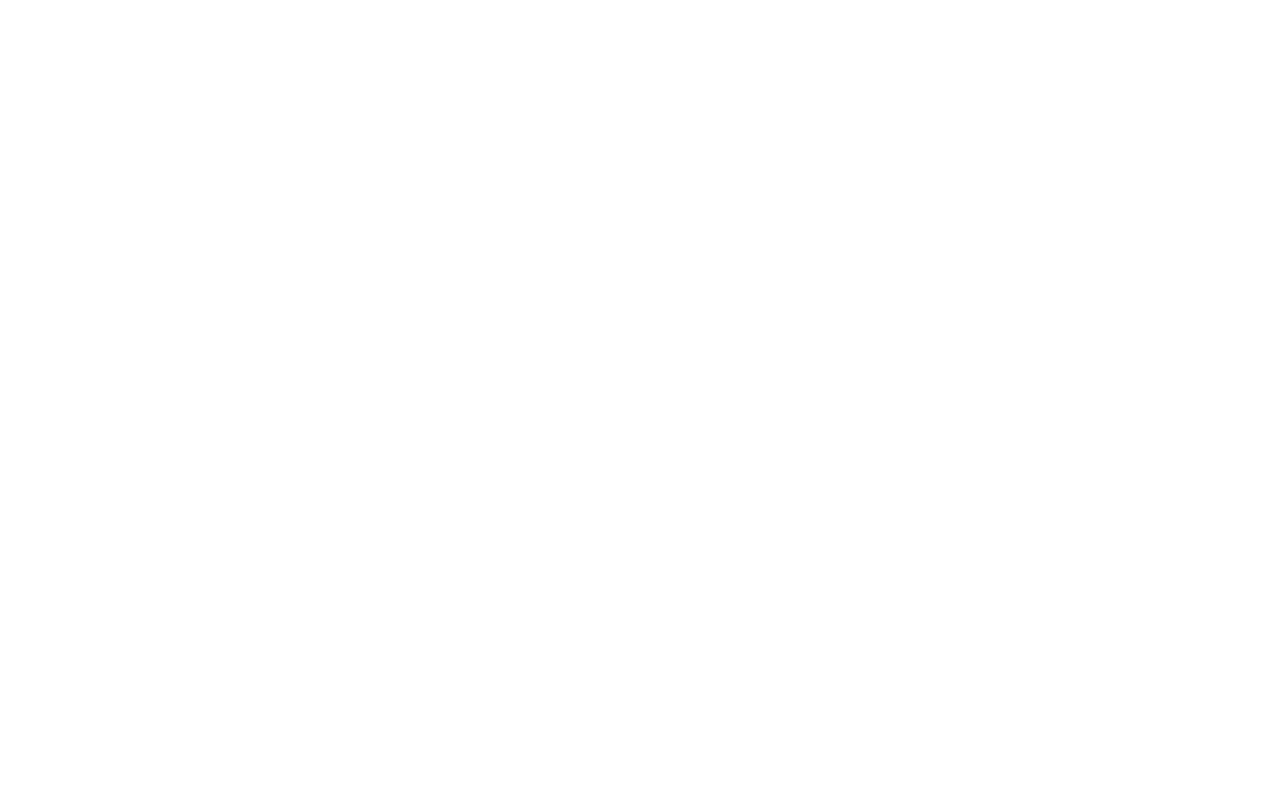
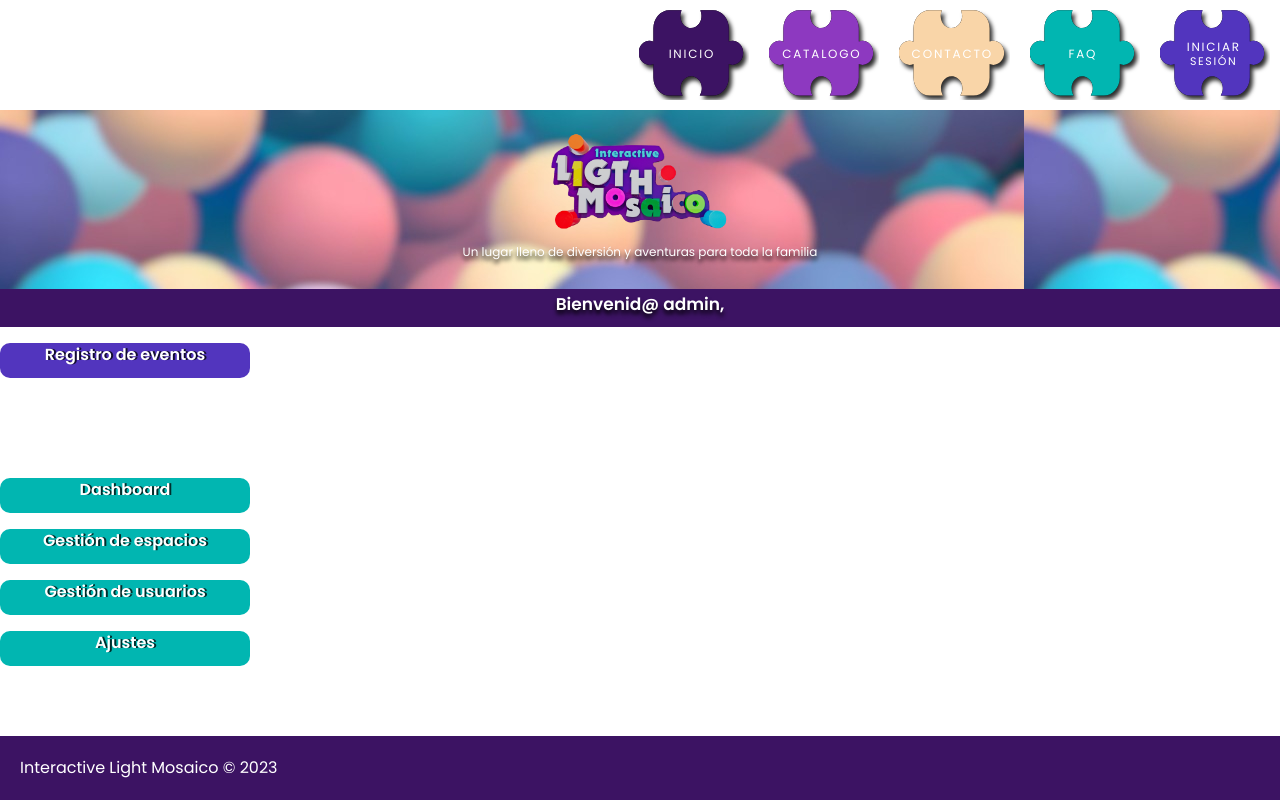
Before and after one commit to GabyLinares/APP_WEB_INTERACTIVE_REACT, a React (Create React App) app in the folder interactive/: page /registro-eventos in a window 1280 px wide. Before the commit this address had no page. Built offline with nearby package versions, Linux system fonts and the light colour scheme.

Commit message:
Dashboard, registro de eventos y gestión de espacios

```diff
--- a/interactive/src/App.js
+++ b/interactive/src/App.js
@@ -1,11 +1,13 @@
 import { BrowserRouter as Router, Routes, Route } from 'react-router-dom';
 import { Homepage } from './views/homepage';
 import { LoginPH } from './views/Users/loginPH';
-// import { Register } from './pages/Register';
+import { DashboardPH } from './views/Admin/dashboardPH';
+import { EventRegistryPH } from './views/Admin/eventRegistryPH';
 // import { Login } from './pages/Login';
 import "./assets/css/style.css"
 import React from 'react'
 import { SignUpPH } from './views/Users/signupPH';
+import { LocationMPH } from './views/Admin/locationManagementPH';
 
 
 function App() {
@@ -17,6 +19,9 @@ function App() {
         <Route path='/inicio' element={<Homepage />} />
         <Route path='/login' element={<LoginPH />} />
         <Route path='/registro' element={<SignUpPH />} />
+        <Route path='/dashboard' element={<DashboardPH />} />
+        <Route path='/registro-eventos' element={<EventRegistryPH />} />
+        <Route path='/gestion-espacios' element={<LocationMPH />} />
       </Routes>
     </Router>
   );
--- a/interactive/src/assets/css/style.css
+++ b/interactive/src/assets/css/style.css
@@ -10,11 +10,16 @@
     --piel1: #F9D5A8;
 }
 
-body {
+body, .loginpage {
     font-family: 'Poppins', sans-serif;
     min-height: 100vh;
     display: flex;
     flex-direction: column;
+}
+
+.full-wrap {
+    display: flex;
+    flex-direction: row;
 }
 
 .header {
@@ -62,6 +67,8 @@ body {
     text-align: left;
     margin-top: auto;
     width: 100%;
+    /* position: fixed;
+    bottom: 0; */
 }
 
 .descripcion-header {
@@ -358,6 +365,7 @@ button[type="submit"]:hover {
     width: 800px;
     border-radius: 10px;
 
+
 }
 
 .button-section a{
@@ -365,11 +373,16 @@ button[type="submit"]:hover {
 }
 
 .button-obj {
+    display: flex;
+    flex-direction: column;
+    /* justify-content: center; */
+    align-items: center;
     background-color: #01B6B1;
     width: 250px;
     height: 35px;
     border-radius: 10px;
     text-align: center;
+    margin-top: 1em;
 }
 
 .button-obj p {
--- a/interactive/src/componentes/FormLogin.jsx
+++ b/interactive/src/componentes/FormLogin.jsx
@@ -33,17 +33,19 @@ export const LoginForm = () => {
           loginData.pass === savedPassword
         ) {
           console.log("Login exitoso!");
-          navigate("/registro"); //REDIRECCIÓN AL DASHBOARD
+          navigate("/dashboard"); //REDIRECCIÓN AL DASHBOARD
         } else {
           console.log("Login fallido. Credenciales invalidas.");
           console.log("Email usado:", loginData.email);
           console.log("Contraseña usada:", loginData.pass);
+          alert('Login fallido. Credenciales invalidas.');
         }
       } else {
         console.log("El formato de las credenciales no es válido.");
       }
     } else {
       console.log("No hay credenciales registradas, por favor regístrese");
+      alert('No hay credenciales registradas, por favor regístrese');
     }
   };
 
--- a/interactive/src/componentes/FormSignup.jsx
+++ b/interactive/src/componentes/FormSignup.jsx
@@ -40,7 +40,7 @@ export const SignupForm = () => {
 
     console.log('Form data submitted:', formData);
     localStorage.setItem('userData', JSON.stringify(formData));
-    navigate("/login"); // REDIRECCIÓN AL DASHBOARD
+    navigate("/dashboard"); // REDIRECCIÓN AL DASHBOARD
   };
 
   const validatePassword = (password) => {
--- /dev/null
+++ b/interactive/src/views/Admin/dashboardPH.jsx
@@ -0,0 +1,103 @@
+import React, { useState, useEffect } from "react";
+import { ReactTitle } from "react-meta-tags";
+import { Navbar } from "../../componentes/Navbar";
+import { Header } from "../../componentes/Header";
+import { Footer } from "../../componentes/Footer";
+import { Barra } from "../../componentes/BarraMitad";
+import "bootstrap/dist/css/bootstrap.css";
+
+
+export const DashboardPH = () => {
+
+    const [userName, setUserName] = useState("");
+
+  useEffect(() => {
+    const savedUserData = localStorage.getItem("userData");
+
+    if (savedUserData) {
+      const userDataObject = JSON.parse(savedUserData);
+      const { nombre } = userDataObject;
+
+      setUserName(nombre);
+    }
+  }, []);
+
+  return (
+    <div className="loginpage">
+      <ReactTitle title="Dashboard" />
+      <Navbar />
+      <Header />
+      <Barra titulo={`Bienvenid@ ${userName || "admin"},`}/>
+      <div className="full-wrap">
+      <div className="admin-wrapper">
+        <div className="button-section">
+          <div className="button-obj top">
+            <p>Dashboard</p>
+          </div>
+          <a href="/gestion-espacios">
+            <div className="button-obj">
+              <p>Gestión de espacios</p>
+            </div>
+          </a>
+          <a href="/registro-eventos">
+            <div className="button-obj">
+              <p>Registro de eventos</p>
+            </div>
+          </a>
+          <a href="/usuarios">
+            <div className="button-obj">
+              <p>Gestión de usuarios</p>
+            </div>
+          </a>
+          <a href="#">
+            <div className="button-obj">
+              <p>Ajustes</p>
+            </div>
+          </a>
+        </div>
+      </div>
+
+      <div className="section-wrapper">
+      <div className="obj-wrapper-dashboard-1">
+        <div className="user-obj">
+          <img
+            src="https://www.mundopsicologos.com/site/article/60606/50895/las-10-cualidades-de-una-persona-mas-valoradas-0_ai1.jpg"
+            alt=""
+          />
+          <div className="info">
+            Lorem ipsum, dolor sit amet consectetur adipisicing elit. Facere exercitationem nam odit assumenda, doloribus sapiente dolorem quo, necessitatibus itaque quia, tempore accusamus ratione aspernatur modi ad eligendi nihil cumque totam.
+          </div>
+        </div>
+      </div>
+
+      <div className="obj-wrapper">
+        <div className="user-obj">
+          <div className="info"></div>
+        </div>
+      </div>
+
+      <div className="obj-wrapper">
+        <div className="user-obj">
+          <div className="info"></div>
+        </div>
+      </div>
+
+      <div className="obj-wrapper">
+        <div className="user-obj">
+          <div className="info"></div>
+        </div>
+      </div>
+
+      <div className="obj-wrapper">
+        <div className="user-obj">
+          <div className="info"></div>
+        </div>
+      </div>
+    </div>
+      </div>
+
+
+      <Footer/>
+    </div>
+  );
+};
--- /dev/null
+++ b/interactive/src/views/Admin/eventRegistryPH.jsx
@@ -0,0 +1,67 @@
+import React, { useState, useEffect } from "react";
+import { ReactTitle } from "react-meta-tags";
+import { Navbar } from "../../componentes/Navbar";
+import { Header } from "../../componentes/Header";
+import { Footer } from "../../componentes/Footer";
+import { Barra } from "../../componentes/BarraMitad";
+import "bootstrap/dist/css/bootstrap.css";
+
+
+export const EventRegistryPH = () => {
+
+    const [userName, setUserName] = useState("");
+
+  useEffect(() => {
+    const savedUserData = localStorage.getItem("userData");
+
+    if (savedUserData) {
+      const userDataObject = JSON.parse(savedUserData);
+      const { nombre } = userDataObject;
+
+      setUserName(nombre);
+    }
+  }, []);
+
+  return (
+    <div className="loginpage">
+      <ReactTitle title="Registro de eventos" />
+      <Navbar />
+      <Header />
+      <Barra titulo={`Bienvenid@ ${userName || "admin"},`}/>
+      <div className="full-wrap">
+      <div className="admin-wrapper">
+      <div className="button-section">
+        <div className="button-obj top">
+          <p>Registro de eventos</p>
+        </div>
+        <a href="/dashboard">
+          <div className="button-obj">
+            <p>Dashboard</p>
+          </div>
+        </a>
+        <a href="/gestion-espacios">
+          <div className="button-obj">
+            <p>Gestión de espacios</p>
+          </div>
+        </a>
+        <a href="usuarios">
+          <div className="button-obj">
+            <p>Gestión de usuarios</p>
+          </div>
+        </a>
+        <a href="#">
+          <div className="button-obj">
+            <p>Ajustes</p>
+          </div>
+        </a>
+      </div>
+    </div>
+
+    {/* AQUI */}
+      </div>
+
+
+      <Footer/>
+    </div>
+  );
+};
--- /dev/null
+++ b/interactive/src/views/Admin/locationManagementPH.jsx
@@ -0,0 +1,121 @@
+import React, { useState, useEffect } from "react";
+import { ReactTitle } from "react-meta-tags";
+import { Navbar } from "../../componentes/Navbar";
+import { Header } from "../../componentes/Header";
+import { Footer } from "../../componentes/Footer";
+import { Barra } from "../../componentes/BarraMitad";
+import "bootstrap/dist/css/bootstrap.css";
+
+
+export const LocationMPH = () => {
+
+    const [userName, setUserName] = useState("");
+
+  useEffect(() => {
+    const savedUserData = localStorage.getItem("userData");
+
+    if (savedUserData) {
+      const userDataObject = JSON.parse(savedUserData);
+      const { nombre } = userDataObject;
+
+      setUserName(nombre);
+    }
+  }, []);
+
+  return (
+    <div className="loginpage">
+      <ReactTitle title="Gestión de espacios" />
+      <Navbar />
+      <Header />
+      <Barra titulo={`Bienvenid@ ${userName || "admin"},`}/>
+      <div className="full-wrap">
+      <div className="admin-wrapper">
+      <div className="button-section">
+        <div className="button-obj top">
+          <p>Gestión de espacios</p>
+        </div>
+        <a href="/dashboard">
+          <div className="button-obj">
+            <p>Dashboard</p>
+          </div>
+        </a>
+        <a href="/registro-eventos">
+          <div className="button-obj">
+            <p>Registro de eventos</p>
+          </div>
+        </a>
+        <a href="/usuarios">
+          <div className="button-obj">
+            <p>Gestión de usuarios</p>
+          </div>
+        </a>
+        <a href="#">
+          <div className="button-obj">
+            <p>Ajustes</p>
+          </div>
+        </a>
+      </div>
+    </div>
+
+    <div className="section-wrapper">
+      <div className="obj-wrapper">
+        <div className="user-obj">
+          <div className="info">
+            <div className="title-wrapper">
+              <p id="titulo_info_espacios">Piscina de Pelotas</p>
+            </div>
+            <span id="titulo_info_espacios">Detalles</span>
+            <span id="detalles_content">Piscina de pelotas, tema de dinosaurio</span>
+            <span id="titulo_info_espacios">Proveedor</span>
+            <span id="proveedor_content"> </span>
+          </div>
+        </div>
+        <div className="user-obj-footer">
+          <button className="borrar" style={{ fontSize: '24px', color: 'red' }}><i className="fa fa-trash-o"></i></button>
+          <button className="editar" style={{ fontSize: '24px', color: 'green' }}><i className="fa fa-edit"></i></button>
+        </div>
+      </div>
+
+      <div className="obj-wrapper">
+        <div className="user-obj">
+          <div className="info">
+            <div className="title-wrapper">
+              <p id="titulo_info_espacios">Luces Interactivas</p>
+            </div>
+            <span id="titulo_info_espacios">Detalles</span>
+            <span id="detalles_content">Ubicado en el Eden</span>
+            <span id="titulo_info_espacios">Proveedor</span>
+            <span id="proveedor_content"> </span>
+          </div>
+        </div>
+        <div className="user-obj-footer">
+          <button className="borrar" style={{ fontSize: '24px', color: 'red' }}><i className="fa fa-trash-o"></i></button>
+          <button className="editar" style={{ fontSize: '24px', color: 'green' }}><i className="fa fa-edit"></i></button>
+        </div>
+      </div>
+
+      <div className="obj-wrapper">
+        <div className="user-obj">
+          <div className="info">
+            <div className="title-wrapper">
+              <p id="titulo_info_espacios">Laberinto</p>
+            </div>
+            <span id="titulo_info_espacios">Detalles</span>
+            <span id="detalles_content">En mantenimiento</span>
+            <span id="titulo_info_espacios">Proveedor</span>
+            <span id="proveedor_content"> </span>
+          </div>
+        </div>
+        <div className="user-obj-footer">
+          <button className="borrar" style={{ fontSize: '24px', color: 'red' }}><i className="fa fa-trash-o"></i></button>
+          <button className="editar" style={{ fontSize: '24px', color: 'green' }}><i className="fa fa-edit"></i></button>
+        </div>
+      </div>
+    </div>
+      </div>
+
+
+      <Footer/>
+    </div>
+  );
+};
```
